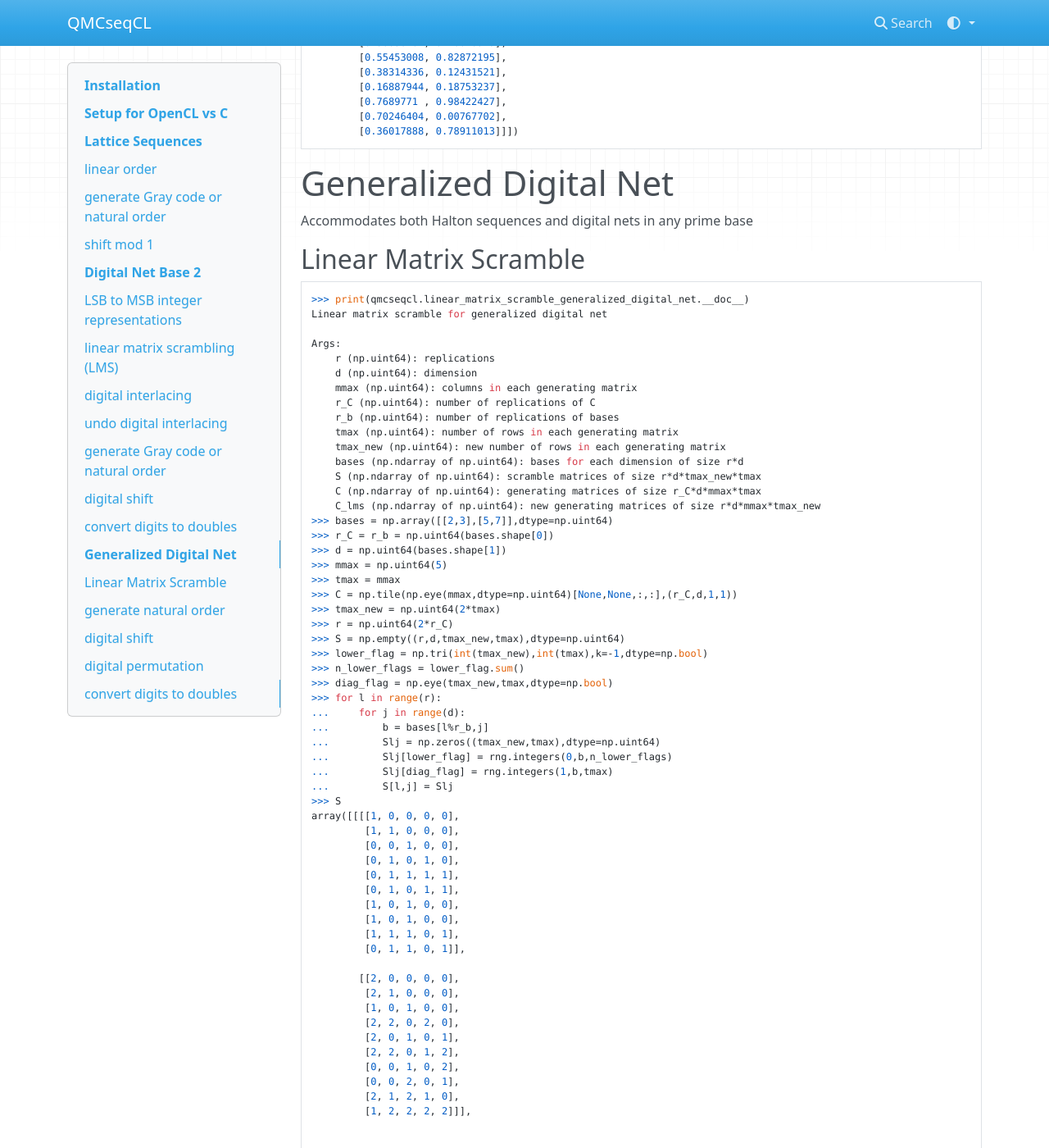
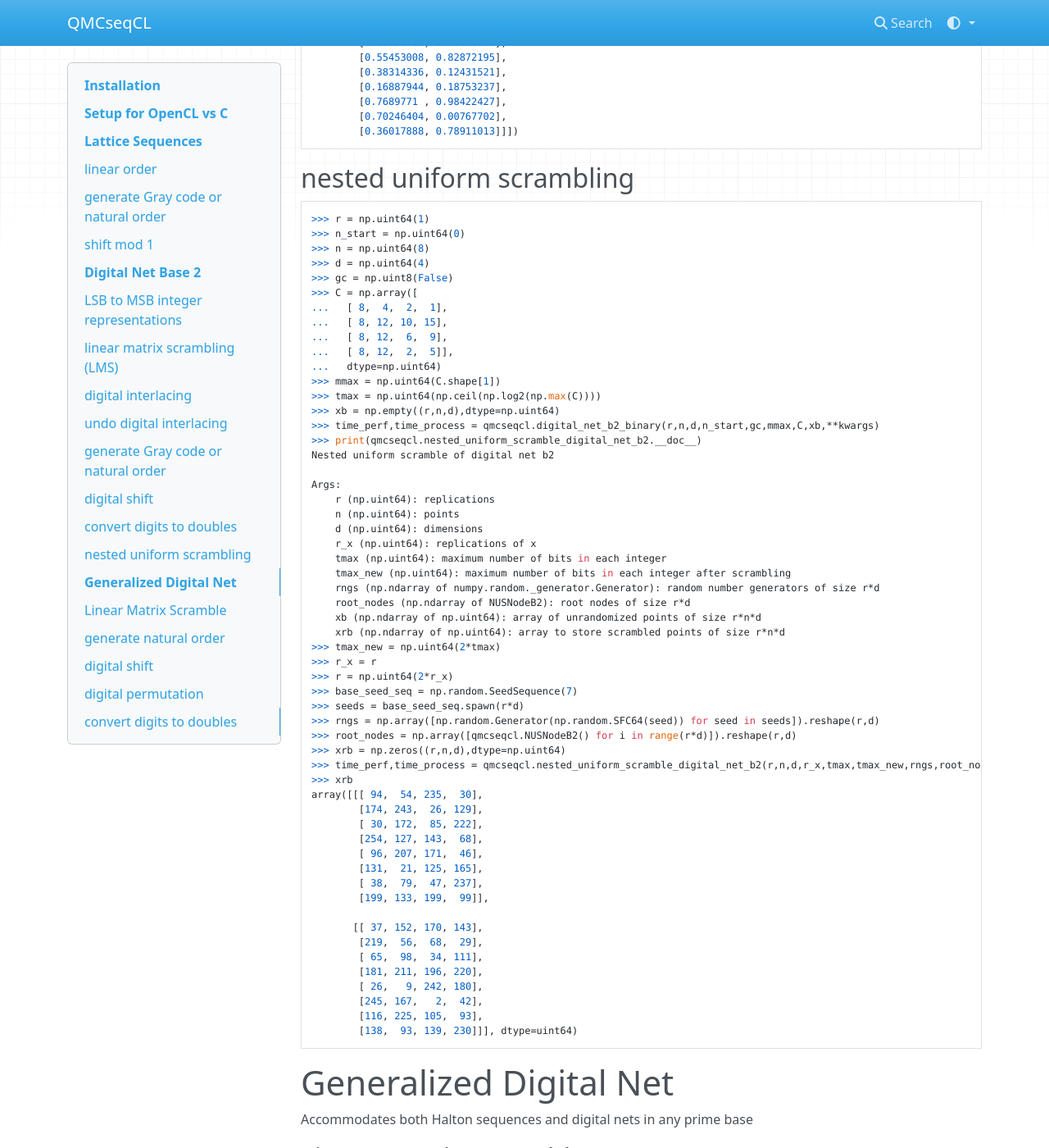
Before and after one commit to QMCSoftware/QMCToolsCL, an MkDocs documentation site: the page built from docs/index.md, in a window 1280 px wide and 1400 px high, scrolled down 11958 px. Shown: the whole window at 82% size. Built offline with MkDocs 1.6.1, drawn with Linux system fonts in a browser that asks for light colours; nearby versions of some CDN libraries; some of the changed text lies outside the part shown.

Commit message:
NUS doctests

````diff
--- a/docs/index.md
+++ b/docs/index.md
@@ -658,6 +658,67 @@
         [0.36017888, 0.78911013]]])
 ```
 
+## nested uniform scrambling
+
+```python
+>>> r = np.uint64(1)
+>>> n_start = np.uint64(0)
+>>> n = np.uint64(8)
+>>> d = np.uint64(4)
+>>> gc = np.uint8(False)
+>>> C = np.array([
+...   [ 8,  4,  2,  1],
+...   [ 8, 12, 10, 15],
+...   [ 8, 12,  6,  9],
+...   [ 8, 12,  2,  5]],
+...   dtype=np.uint64)
+>>> mmax = np.uint64(C.shape[1])
+>>> tmax = np.uint64(np.ceil(np.log2(np.max(C))))
+>>> xb = np.empty((r,n,d),dtype=np.uint64)
+>>> time_perf,time_process = qmcseqcl.digital_net_b2_binary(r,n,d,n_start,gc,mmax,C,xb,**kwargs)
+>>> print(qmcseqcl.nested_uniform_scramble_digital_net_b2.__doc__)
+Nested uniform scramble of digital net b2
+
+Args:
+    r (np.uint64): replications
+    n (np.uint64): points
+    d (np.uint64): dimensions
+    r_x (np.uint64): replications of x
+    tmax (np.uint64): maximum number of bits in each integer
+    tmax_new (np.uint64): maximum number of bits in each integer after scrambling
+    rngs (np.ndarray of numpy.random._generator.Generator): random number generators of size r*d
+    root_nodes (np.ndarray of NUSNodeB2): root nodes of size r*d
+    xb (np.ndarray of np.uint64): array of unrandomized points of size r*n*d
+    xrb (np.ndarray of np.uint64): array to store scrambled points of size r*n*d
+>>> tmax_new = np.uint64(2*tmax)
+>>> r_x = r
+>>> r = np.uint64(2*r_x)
+>>> base_seed_seq = np.random.SeedSequence(7)
+>>> seeds = base_seed_seq.spawn(r*d)
+>>> rngs = np.array([np.random.Generator(np.random.SFC64(seed)) for seed in seeds]).reshape(r,d)
+>>> root_nodes = np.array([qmcseqcl.NUSNodeB2() for i in range(r*d)]).reshape(r,d)
+>>> xrb = np.zeros((r,n,d),dtype=np.uint64)
+>>> time_perf,time_process = qmcseqcl.nested_uniform_scramble_digital_net_b2(r,n,d,r_x,tmax,tmax_new,rngs,root_nodes,xb,xrb)
+>>> xrb
+array([[[ 94,  54, 235,  30],
+        [174, 243,  26, 129],
+        [ 30, 172,  85, 222],
+        [254, 127, 143,  68],
+        [ 96, 207, 171,  46],
+        [131,  21, 125, 165],
+        [ 38,  79,  47, 237],
+        [199, 133, 199,  99]],
+
+       [[ 37, 152, 170, 143],
+        [219,  56,  68,  29],
+        [ 65,  98,  34, 111],
+        [181, 211, 196, 220],
+        [ 26,   9, 242, 180],
+        [245, 167,   2,  42],
+        [116, 225, 105,  93],
+        [138,  93, 139, 230]]], dtype=uint64)
+```
+
 # Generalized Digital Net
 
 Accommodates both Halton sequences and digital nets in any prime base
@@ -963,6 +1024,7 @@ Args:
     shifts (np.ndarray of np.uint64): digital shifts of size r*d*tmax_new
     xdig (np.ndarray of np.uint64): binary digital net points of size r_x*n*d*tmax
     xdig_new (np.ndarray of np.uint64): float digital net points of size r*n*d*tmax_new
+>>> r_x = r
 >>> tmax_new = np.uint64(12)
 >>> shifts = np.empty((r,d,tmax_new),dtype=np.uint64)
 >>> for l in range(r):
@@ -1022,42 +1084,42 @@
          [1, 4, 6, 3, 6, 2, 0, 1, 6, 5, 2, 1]]],
 
 
-       [[[1, 1, 0, 0, 1, 0, 0, 1, 1, 0, 0, 0],
-         [2, 2, 0, 2, 1, 2, 0, 0, 0, 1, 0, 1]],
+       [[[1, 0, 0, 0, 0, 0, 0, 1, 1, 1, 0, 0],
+         [2, 0, 1, 2, 1, 0, 0, 0, 1, 2, 0, 1]],
 
-        [[0, 0, 0, 0, 1, 0, 1, 0, 0, 0, 0, 0],
-         [0, 1, 1, 0, 1, 1, 1, 0, 1, 2, 0, 1]],
+        [[0, 0, 0, 1, 0, 0, 0, 0, 0, 0, 0, 0],
+         [2, 1, 1, 2, 0, 1, 2, 2, 2, 2, 0, 1]],
 
-        [[1, 1, 1, 0, 0, 1, 1, 1, 1, 0, 0, 0],
-         [2, 0, 2, 2, 0, 0, 1, 0, 0, 0, 0, 1]],
+        [[1, 1, 1, 0, 1, 0, 0, 1, 1, 0, 0, 0],
+         [1, 2, 1, 1, 2, 2, 2, 2, 0, 2, 0, 1]],
 
-        [[0, 0, 1, 0, 0, 1, 0, 0, 0, 0, 0, 0],
-         [1, 2, 0, 1, 2, 2, 1, 0, 2, 1, 0, 1]],
+        [[0, 1, 1, 1, 1, 0, 0, 0, 0, 1, 0, 0],
+         [0, 0, 1, 0, 1, 0, 2, 2, 1, 2, 0, 1]],
 
-        [[1, 0, 0, 1, 0, 1, 0, 1, 0, 1, 0, 0],
-         [2, 1, 1, 2, 2, 1, 2, 0, 0, 2, 0, 1]],
+        [[1, 1, 0, 1, 0, 0, 1, 1, 0, 0, 0, 0],
+         [0, 1, 1, 0, 0, 1, 1, 1, 2, 2, 0, 1]],
 
-        [[0, 1, 0, 1, 0, 1, 1, 0, 1, 1, 0, 0],
-         [1, 0, 2, 1, 1, 0, 2, 0, 2, 0, 0, 1]]],
+        [[0, 1, 0, 0, 0, 0, 1, 0, 1, 1, 0, 0],
+         [2, 2, 1, 2, 2, 2, 1, 1, 0, 2, 0, 1]]],
 
 
-       [[[1, 2, 3, 1, 3, 1, 3, 1, 0, 3, 4, 1],
-         [4, 2, 5, 0, 2, 0, 2, 5, 2, 2, 4, 3]],
+       [[[3, 4, 4, 0, 1, 3, 3, 4, 1, 3, 4, 1],
+         [3, 5, 5, 3, 1, 4, 4, 1, 1, 5, 4, 3]],
 
-        [[4, 4, 3, 3, 1, 4, 1, 1, 1, 1, 4, 1],
-         [5, 5, 3, 5, 6, 0, 2, 5, 1, 2, 4, 3]],
+        [[2, 2, 2, 4, 3, 2, 1, 3, 0, 1, 4, 1],
+         [0, 6, 3, 6, 1, 6, 5, 6, 3, 3, 4, 3]],
 
-        [[2, 1, 3, 0, 4, 2, 4, 1, 2, 4, 4, 1],
-         [6, 1, 1, 3, 3, 0, 2, 5, 0, 2, 4, 3]],
+        [[1, 0, 0, 3, 0, 1, 4, 2, 4, 4, 4, 1],
+         [4, 0, 1, 2, 1, 1, 6, 4, 5, 1, 4, 3]],
 
-        [[3, 1, 3, 3, 0, 0, 3, 0, 1, 3, 4, 1],
-         [0, 4, 6, 1, 0, 0, 2, 5, 6, 2, 4, 3]],
+        [[4, 1, 2, 1, 0, 0, 1, 4, 2, 1, 4, 1],
+         [1, 1, 6, 5, 1, 3, 0, 2, 0, 6, 4, 3]],
 
-        [[1, 3, 3, 0, 3, 3, 1, 0, 2, 1, 4, 1],
-         [1, 0, 4, 6, 4, 0, 2, 5, 5, 2, 4, 3]],
+        [[3, 4, 0, 0, 2, 4, 4, 3, 1, 4, 4, 1],
+         [5, 2, 4, 1, 1, 5, 1, 0, 2, 4, 4, 3]],
 
-        [[4, 0, 3, 2, 1, 1, 4, 0, 3, 4, 4, 1],
-         [2, 3, 2, 3, 1, 0, 4, 6, 6, 5, 4, 3]]]], dtype=uint64)
+        [[2, 2, 3, 4, 4, 3, 2, 2, 0, 2, 4, 1],
+         [4, 4, 0, 6, 6, 0, 6, 0, 2, 5, 4, 3]]]], dtype=uint64)
 ```
 
 ## digital permutation
@@ -1232,42 +1294,42 @@
          [6, 2, 0, 1, 1, 5, 1, 2, 3, 1, 6, 1]]],
 
 
-       [[[1, 0, 0, 0, 0, 1, 0, 1, 1, 0, 0, 0],
-         [1, 1, 1, 1, 2, 1, 0, 0, 0, 2, 1, 2]],
+       [[[1, 1, 0, 0, 1, 1, 0, 1, 1, 1, 0, 0],
+         [1, 2, 0, 1, 2, 2, 0, 0, 2, 1, 1, 2]],
 
-        [[0, 1, 0, 0, 0, 1, 1, 0, 0, 0, 0, 0],
-         [2, 0, 0, 0, 2, 0, 1, 0, 2, 1, 1, 2]],
+        [[0, 1, 0, 1, 1, 1, 0, 0, 0, 0, 0, 0],
+         [1, 0, 0, 1, 1, 0, 2, 2, 1, 1, 1, 2]],
 
-        [[1, 0, 1, 0, 1, 0, 1, 1, 1, 0, 0, 0],
-         [1, 2, 2, 1, 1, 2, 1, 0, 0, 0, 1, 2]],
+        [[1, 0, 1, 0, 0, 1, 0, 1, 1, 0, 0, 0],
+         [0, 1, 0, 2, 0, 1, 2, 2, 0, 1, 1, 2]],
 
-        [[0, 1, 1, 0, 1, 0, 0, 0, 0, 0, 0, 0],
-         [0, 1, 1, 2, 0, 1, 1, 0, 1, 2, 1, 2]],
+        [[0, 0, 1, 1, 0, 1, 0, 0, 0, 1, 0, 0],
+         [2, 2, 0, 0, 2, 2, 2, 2, 2, 1, 1, 2]],
 
-        [[1, 1, 0, 1, 1, 0, 0, 1, 0, 1, 0, 0],
-         [1, 0, 0, 1, 0, 0, 2, 0, 0, 1, 1, 2]],
+        [[1, 0, 0, 1, 1, 1, 1, 1, 0, 0, 0, 0],
+         [2, 0, 0, 0, 1, 0, 1, 1, 1, 1, 1, 2]],
 
-        [[0, 0, 0, 1, 1, 0, 1, 0, 1, 1, 0, 0],
-         [0, 2, 2, 2, 2, 2, 2, 0, 1, 0, 1, 2]]],
+        [[0, 0, 0, 0, 1, 1, 1, 0, 1, 1, 0, 0],
+         [1, 1, 0, 1, 0, 1, 1, 1, 0, 1, 1, 2]]],
 
 
-       [[[1, 1, 4, 0, 2, 4, 3, 4, 3, 0, 0, 1],
-         [0, 6, 5, 6, 0, 0, 5, 4, 4, 3, 2, 2]],
+       [[[3, 0, 1, 4, 1, 1, 3, 1, 4, 0, 0, 1],
+         [5, 1, 5, 5, 4, 1, 3, 1, 0, 6, 2, 2]],
 
-        [[2, 0, 4, 3, 1, 3, 0, 4, 4, 4, 0, 1],
-         [3, 1, 1, 1, 5, 0, 5, 4, 0, 3, 2, 2]],
+        [[4, 1, 3, 2, 2, 0, 0, 2, 3, 4, 0, 1],
+         [6, 5, 1, 3, 4, 5, 4, 6, 1, 4, 2, 2]],
 
-        [[4, 3, 4, 4, 0, 0, 1, 4, 2, 1, 0, 1],
-         [1, 0, 2, 5, 2, 0, 5, 4, 5, 3, 2, 2]],
+        [[1, 2, 0, 3, 4, 4, 1, 0, 1, 1, 0, 1],
+         [0, 3, 2, 4, 4, 6, 0, 2, 2, 0, 2, 2]],
 
-        [[3, 3, 4, 3, 4, 2, 3, 3, 4, 0, 0, 1],
-         [6, 2, 6, 2, 3, 0, 5, 4, 6, 3, 2, 2]],
+        [[2, 3, 3, 0, 4, 2, 0, 1, 2, 4, 0, 1],
+         [2, 0, 6, 1, 4, 2, 6, 3, 5, 1, 2, 2]],
 
-        [[1, 4, 4, 4, 2, 1, 0, 3, 2, 4, 0, 1],
-         [2, 3, 4, 3, 6, 0, 5, 4, 2, 3, 2, 2]],
+        [[3, 0, 0, 4, 3, 3, 1, 2, 4, 1, 0, 1],
+         [3, 6, 4, 2, 4, 3, 2, 0, 4, 2, 2, 2]],
 
-        [[2, 2, 4, 1, 1, 4, 1, 3, 0, 1, 0, 1],
-         [4, 4, 3, 5, 4, 0, 3, 6, 6, 6, 2, 2]]]], dtype=uint64)
+        [[4, 1, 4, 2, 0, 1, 2, 0, 3, 2, 0, 1],
+         [0, 2, 0, 3, 5, 0, 0, 0, 4, 6, 2, 2]]]], dtype=uint64)
 ```
 
 ## convert digits to doubles
````
Also changed, not shown: other parts of docs/index.md (+12 -12 lines), qmcseqcl/__init__.py (+17 -13 lines).
